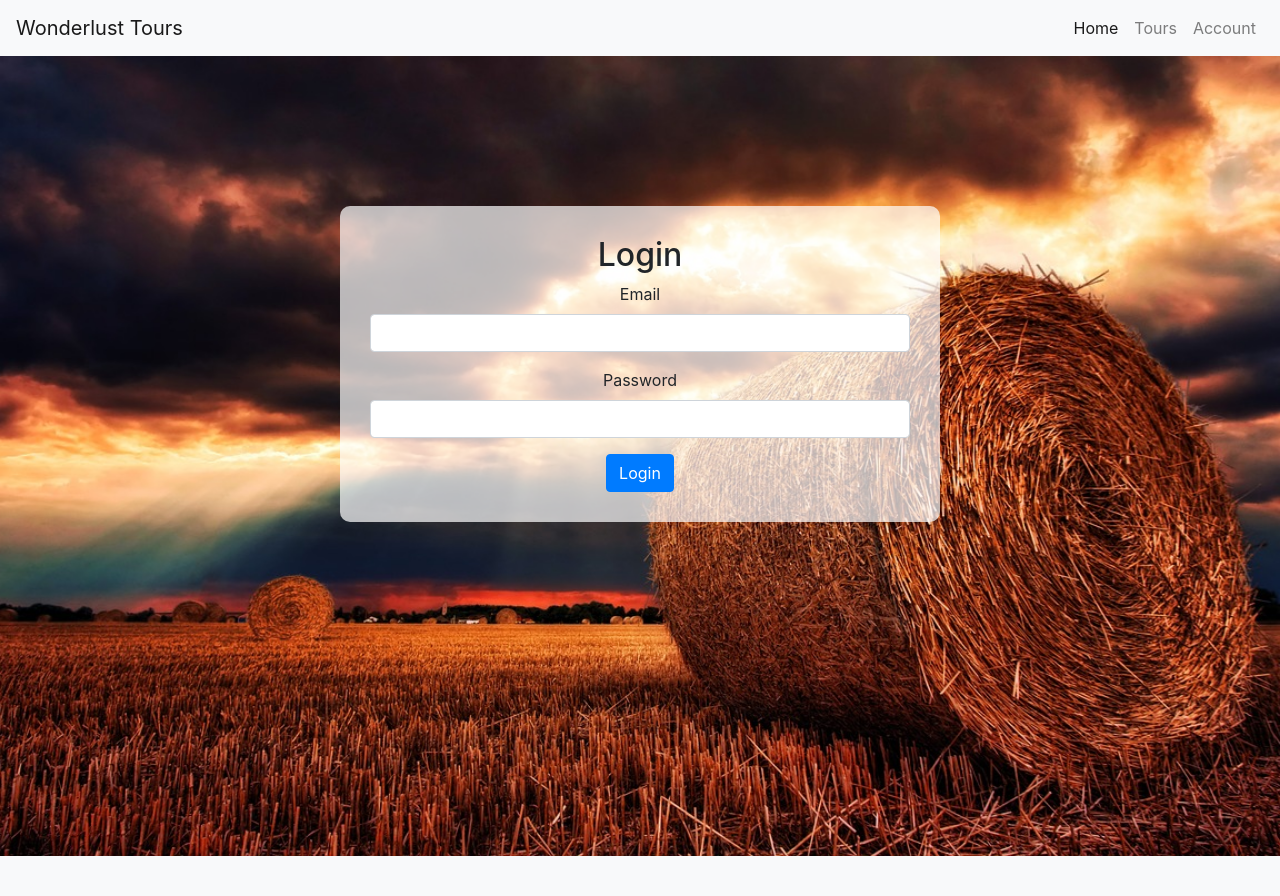
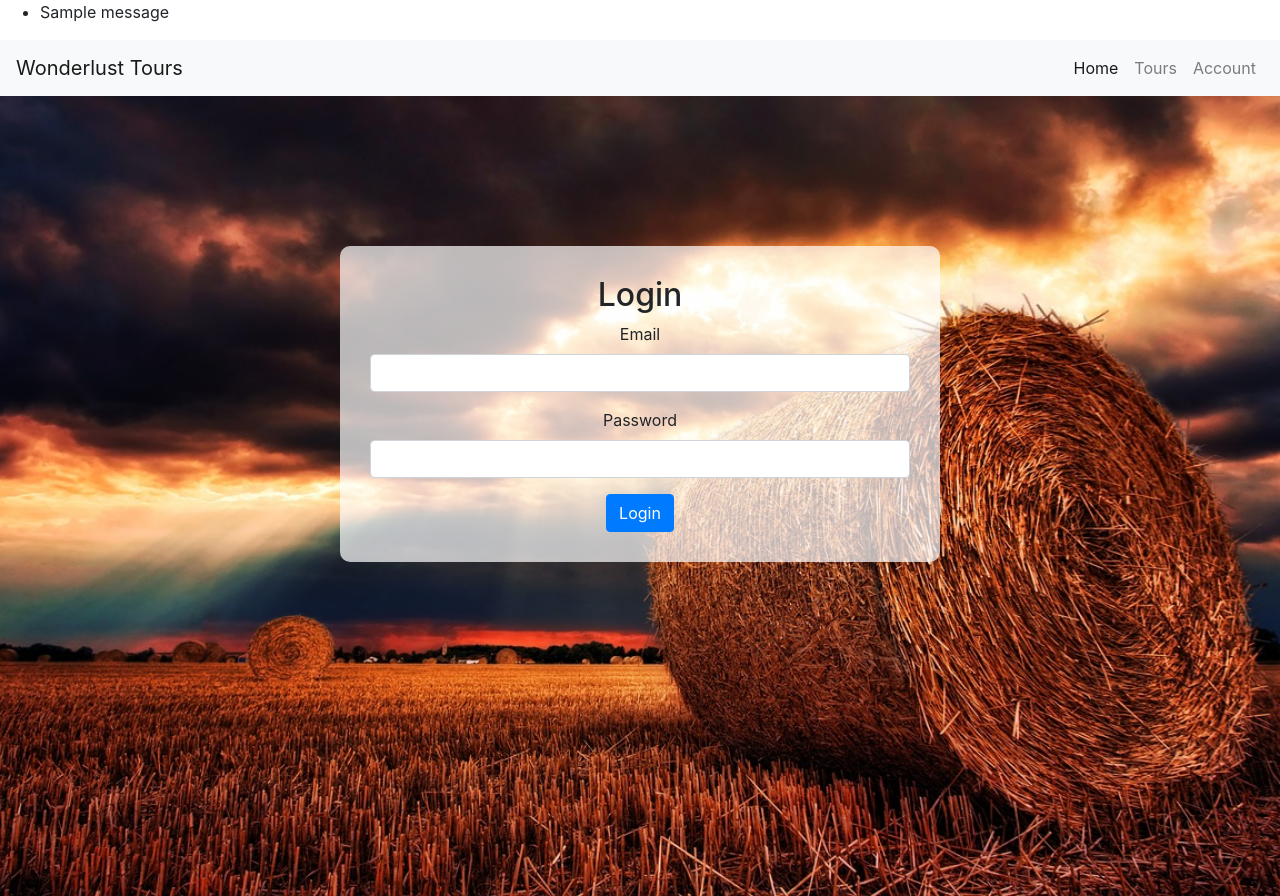
Before and after one commit to dhope1/WonderlustTours, a Flask app: page /login in a window 1280 px wide. Before the commit the page ends 856 px from the top, so only its background shows below. Run offline with Flask 3, Linux system fonts and the light colour scheme; one stand-in notice (Sample message) is shown; some libraries are stand-ins or nearby versions.

Commit message:
Added messages flashing to the login.html file

```diff
--- a/templates/login.html
+++ b/templates/login.html
@@ -8,6 +8,17 @@
   <link rel="stylesheet" href="{{ url_for('static', filename='css/login.css') }}">
 </head>
 <body>
+  <div class="flash-messages">
+    {% with messages = get_flashed_messages(with_categories=true) %}
+        {% if messages %}
+            <ul>
+                {% for category, message in messages %}
+                    <li class="{{ category }}">{{ message }}</li>
+                {% endfor %}
+            </ul>
+        {% endif %}
+    {% endwith %}
+  </div>
   <nav class="navbar navbar-expand-lg navbar-light bg-light">
     <a class="navbar-brand" href="#">Wonderlust Tours</a>
     <button class="navbar-toggler" type="button" data-toggle="collapse" data-target="#navbarNav" aria-controls="navbarNav" aria-expanded="false" aria-label="Toggle navigation">
```
